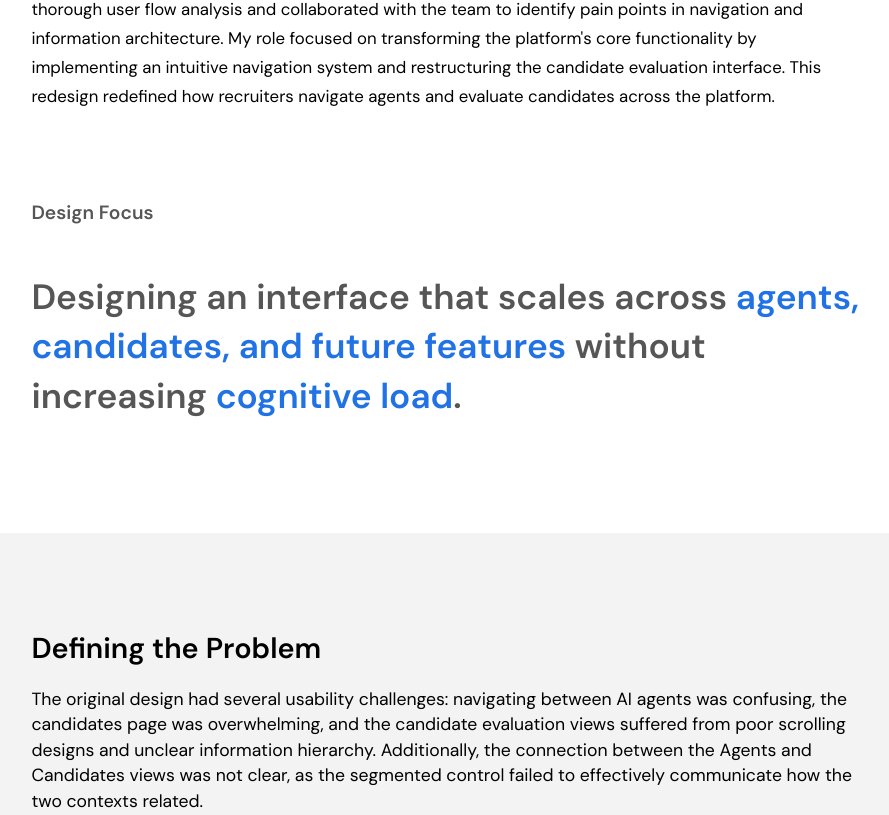
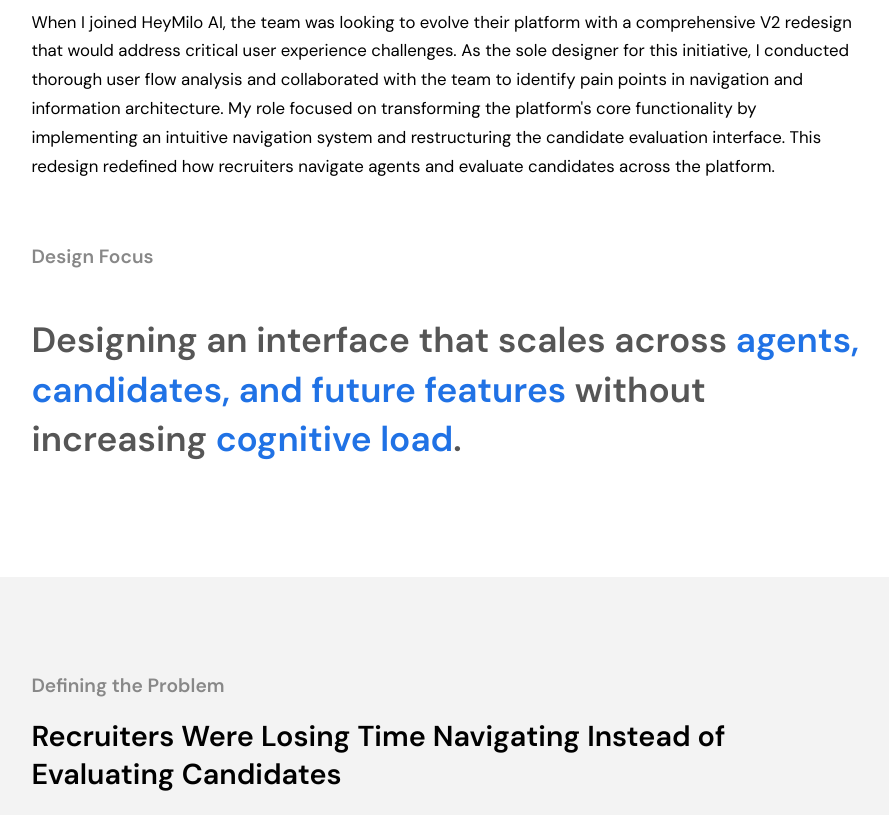
Before and after one commit to Katiiesun/portfolio, a React (Create React App) app: page /heymilo in a window 1280 px wide. Shown: the part 1122-1937 px from the top of the page, without its empty margins (199-1088 px from the left). Built offline with nearby package versions, Linux system fonts and the light colour scheme.

Commit message:
heymilo updates

```diff
--- a/src/components/heymilo.js
+++ b/src/components/heymilo.js
@@ -19,7 +19,8 @@ const keyTakeaways =
   process.env.PUBLIC_URL + "images/key takeaways-heymilo.png";
 const components = process.env.PUBLIC_URL + "images/heymilo components.png";
 const originalDesign = process.env.PUBLIC_URL + "images/heymilooriginal.png";
-const designDecision = process.env.PUBLIC_URL + "images/heymilodesigndecision.png";
+const designDecision =
+  process.env.PUBLIC_URL + "images/heymilodesigndecision.png";
 
 function HeyMilo() {
   useEffect(() => {
@@ -63,7 +64,10 @@ function HeyMilo() {
             recruitment process by allowing recruiters to manage multiple AI
             agents and track candidate applications and evaluations efficiently.
           </h2>
-          <h1>My role</h1>
+          <h3>My role</h3>
+          <h1>
+            Owning a Full Redesign as the Sole Designer in a Fast-Moving Startup
+          </h1>
           <h2>
             When I joined HeyMilo AI, the team was looking to evolve their
             platform with a comprehensive V2 redesign that would address
@@ -91,7 +95,11 @@ function HeyMilo() {
       </div>
       <div className="divvy-section2">
         <div className="hm-problem">
-          <h1>Defining the Problem</h1>
+          <h3>Defining the Problem</h3>
+          <h1>
+            Recruiters Were Losing Time Navigating Instead of Evaluating
+            Candidates
+          </h1>
           <h2>
             The original design had several usability challenges: navigating
             between AI agents was confusing, the candidates page was
@@ -114,7 +122,9 @@ function HeyMilo() {
               in tracking candidates.
             </h1>
             {/* <br></br> */}
-            <h3><i>So how do we solve this?</i></h3>
+            <h3>
+              <i>So how do we solve this?</i>
+            </h3>
           </div>
           <h1>Competitor Analysis</h1>
           <h2>
@@ -123,7 +133,19 @@ function HeyMilo() {
             existing layouts and user experiences.
           </h2>
           <img src={atsAnalysis} alt="heymilo redesign" />
-          <h1>Key Takeaways</h1>
+          <h3>Key Takeaways</h3>
+          <h1>Why Most ATS Tools Optimize for Data Density, Not Human Focus</h1>
+          <h2>
+            {" "}
+            While reviewing different ATS platforms, I noticed a
+            recurring pattern: many tools prioritize showing as much information
+            as possible in a single view. Although this approach aims to support
+            thorough evaluation, it often increases cognitive load and slows
+            decision-making. At the same time, several platforms demonstrated
+            thoughtful patterns that successfully balance visibility with focus.
+            These strengths informed key design decisions in the HeyMilo
+            redesign.
+          </h2>
           <img src={keyTakeaways} alt="Competitor analysis key takeaways" />
           <h1>Framing the Solution</h1>
           <h2>
@@ -184,11 +206,14 @@ function HeyMilo() {
         </h2>
         <br></br>
         <br></br>
+        <h3>Core Design Decision</h3>
         <h1>Designing for Distinct Mental Modes</h1>
         <h2>
-        One of the core insights that shaped this redesign was recognizing that recruiters move between
-    <span class="highlight2"> two distinct modes:</span> scanning multiple candidates to compare status and performance,
-    and deep evaluation of an individual candidate’s interview results.
+          One of the core insights that shaped this redesign was recognizing
+          that recruiters move between
+          <span class="highlight2"> two distinct modes:</span> scanning multiple
+          candidates to compare status and performance, and deep evaluation of
+          an individual candidate’s interview results.
         </h2>
         <h2>
           {" "}
@@ -196,19 +221,19 @@ function HeyMilo() {
           view, forcing recruiters to constantly re-orient themselves and
           mentally filter information. This increased cognitive load and slowed
           down decision-making.
-
         </h2>
         <img src={originalDesign} alt="Original screen" />
         <h2>
-            {" "}
-            A design decision I made was to separate these modes by introducing a
-            clear candidate list for quick scanning and comparison, paired with
-            a focused evaluation view that prioritizes depth, clarity, and
-            hierarchy.
-          </h2>
-          <img src={designDecision} alt="Design decision" />
+          {" "}
+          A design decision I made was to separate these modes by introducing a
+          clear candidate list for quick scanning and comparison, paired with a
+          focused evaluation view that prioritizes depth, clarity, and
+          hierarchy.
+        </h2>
+        <img src={designDecision} alt="Design decision" />
         <div className="userTesting">
-          <h1>Feedback & Testing</h1>
+          <h3>Feedback & Testing</h3>
+          <h1>Rapid Iteration Through Team Walkthroughs and Flow Reviews</h1>
           <h2>
             Throughout the process, my team regularly held meetings and user
             flow run-throughs of my designs to spot any issues or points of
@@ -229,7 +254,7 @@ function HeyMilo() {
       <div className="hm-final">
         <div className="hm-section4">
           <div className="hmsection4-text">
-            <h1> Navigation Improvements</h1>
+            <h1> Navigation</h1>
             <h2>
               I introduced a{" "}
               <span className="highlight2">new sidebar navigation system </span>
--- a/src/static/heymilo.css
+++ b/src/static/heymilo.css
@@ -232,6 +232,25 @@
   font-optical-sizing: auto;
 }
 
+.hm-section3 h3{
+  color: #888888;
+  font-family: "DM Sans", sans-serif;
+  font-optical-sizing: auto;
+  font-size: 1.2rem;
+  font-style: normal;
+  font-weight: 600;
+  line-height: normal;
+}
+
+.hm-problem h3{
+  color: #888888;
+  font-family: "DM Sans", sans-serif;
+  font-optical-sizing: auto;
+  font-size: 1.2rem;
+  font-style: normal;
+  font-weight: 600;
+  line-height: normal;
+}
 .hm-section3 h1 {
   font-weight: 600;
   font-size: 1.8rem;
@@ -388,7 +407,7 @@
   .hmsection6-text {
     width: 100%;                 /* full width text */
     padding: 0;
-    text-align: center;
+    text-align: left;
     margin-bottom: 6vw;
   }
 
@@ -500,14 +519,14 @@ margin-bottom: 3vw;
 }
 
 .hm-overview h3{
-  font-weight: 600;
-  width:60vw;
-  padding-top: 4vw;
-  line-height: 1.6rem;
-  font-size: 1.2rem;
+  color: #888888;
   font-family: "DM Sans", sans-serif;
   font-optical-sizing: auto;
-  color:#565656
+  font-size: 1.2rem;
+  font-style: normal;
+  font-weight: 600;
+  line-height: normal;
+  padding-top:2vw;
 }
 
 .problem-statement h2{
```
